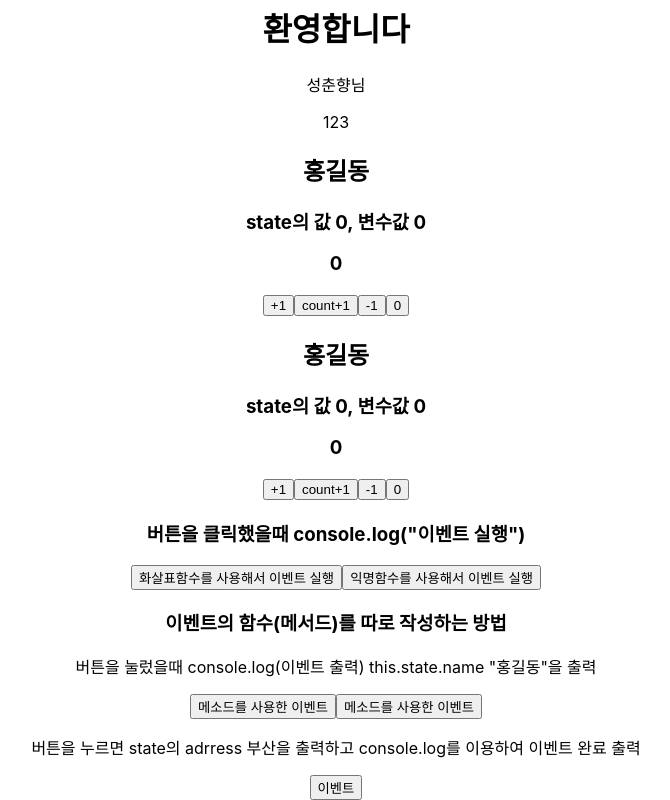
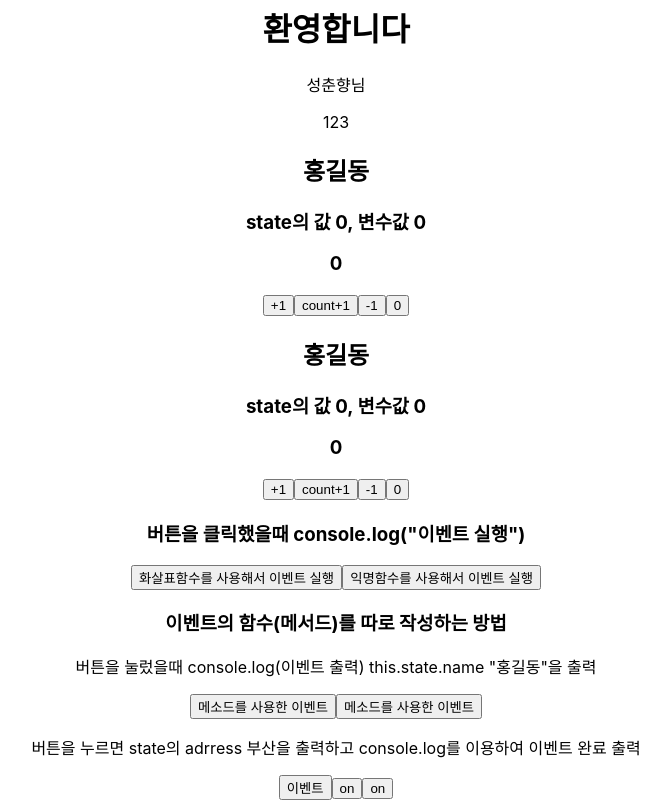
Before and after one commit to hj-Seong/2023-react, a React (Create React App) app in the folder first-react/: page / in a window 1280 px wide. Shown: the part 652-1452 px from the top of the page, without its empty margins (304-974 px from the left). Built offline with nearby package versions, Linux system fonts and the light colour scheme; the HTML template or start-up script is replaced by a standard one.

Commit message:
0331 이벤트2-메소드2

```diff
--- a/first-react/src/components/EventComp.jsx
+++ b/first-react/src/components/EventComp.jsx
@@ -5,7 +5,9 @@ export class EventComp extends Component {
   constructor(props) {
     super(props);
     this.state = {
-      name: "홍길동"
+      name: "홍길동",
+      adrress : "부산",
+      toggle : true
     }
 
     // 메소드에 .bind로 묶어서 this 전달
@@ -15,6 +17,8 @@ export class EventComp extends Component {
     //this.printEvent 이름
     // 참고) let num = 0; num = num+1; >> num의 결과 :1
 
+    this.printAdrress = this.printAdrress.bind(this);
+    this.setToggle = this.setToggle.bind(this);
   }
 
   // 이벤트안에서 작성한 함수 그대로 들고와서 사용할수 있다
@@ -27,6 +31,17 @@ export class EventComp extends Component {
     console.log("이벤트 출력");
     console.log(this.state.name);
   }
+
+  printAdrress(e){
+    console.log(this.state.adrress);
+    console.log(e.type,"이벤트 완료");
+  }
+
+  // this.setState사용해서 값수정
+  setToggle(){
+    this.setState({toggle: !this.state.toggle})
+  }
+
 
   render() {
     // render안에서 this = EventComp;
@@ -89,10 +104,27 @@ export class EventComp extends Component {
           버튼을 누르면 state의 adrress 부산을 출력하고
           console.log를 이용하여 이벤트 완료 출력
         </p>
-        <button>
+        <button
+         onClick={this.printAdrress}
+        >
           이벤트
         </button>
 
+        {/** this.setState를 사용하는 메소드 */}
+        <button
+          onClick={function(){
+            this.setState({toggle: !this.state.toggle})
+          }.bind(this)
+        }
+        >
+          {this.state.toggle ? "on" : "off"}
+        </button>
+
+        <button
+          onClick={this.setToggle}
+        >
+          {this.state.toggle ? "on" : "off"}
+        </button>
       </div>
     )
   }
```
